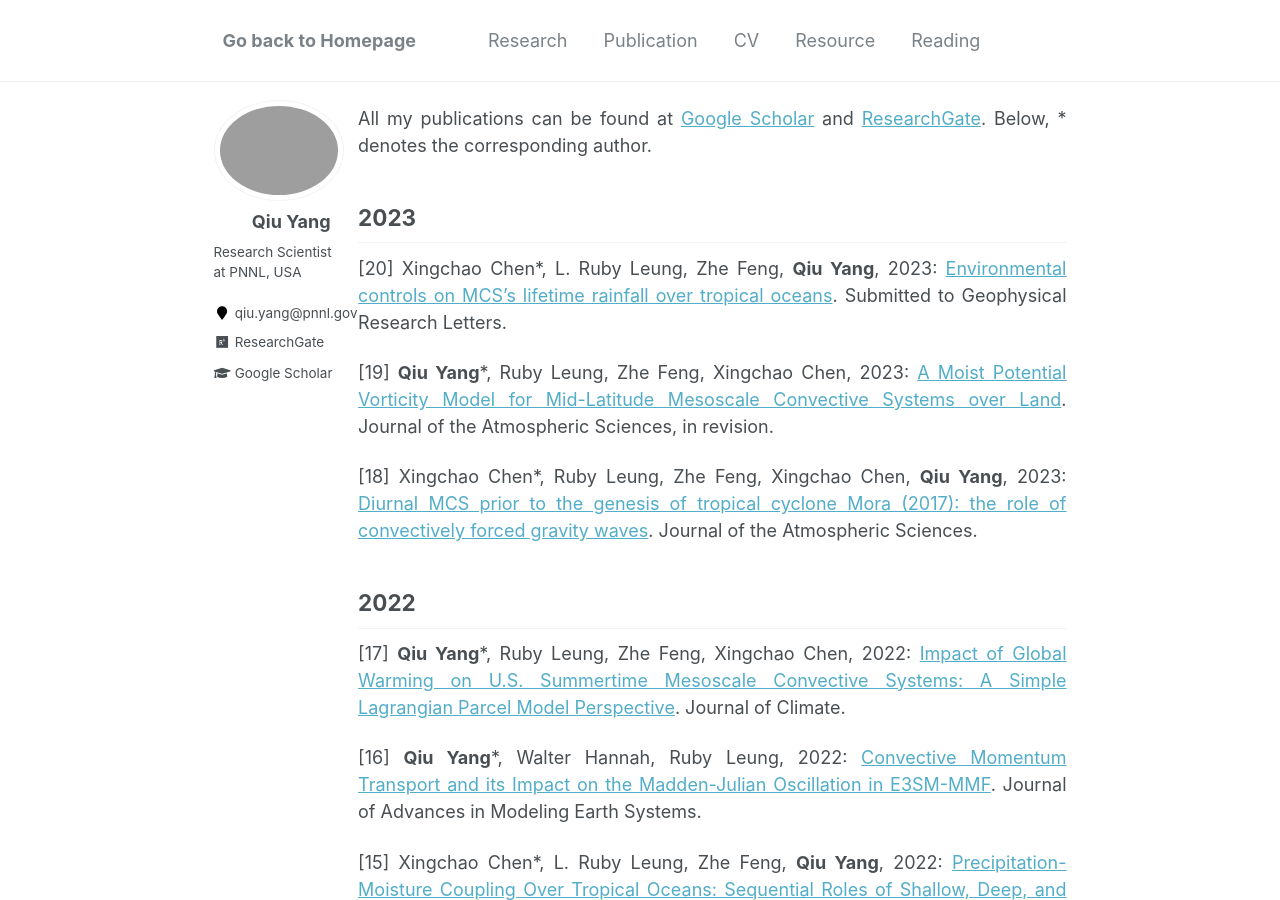
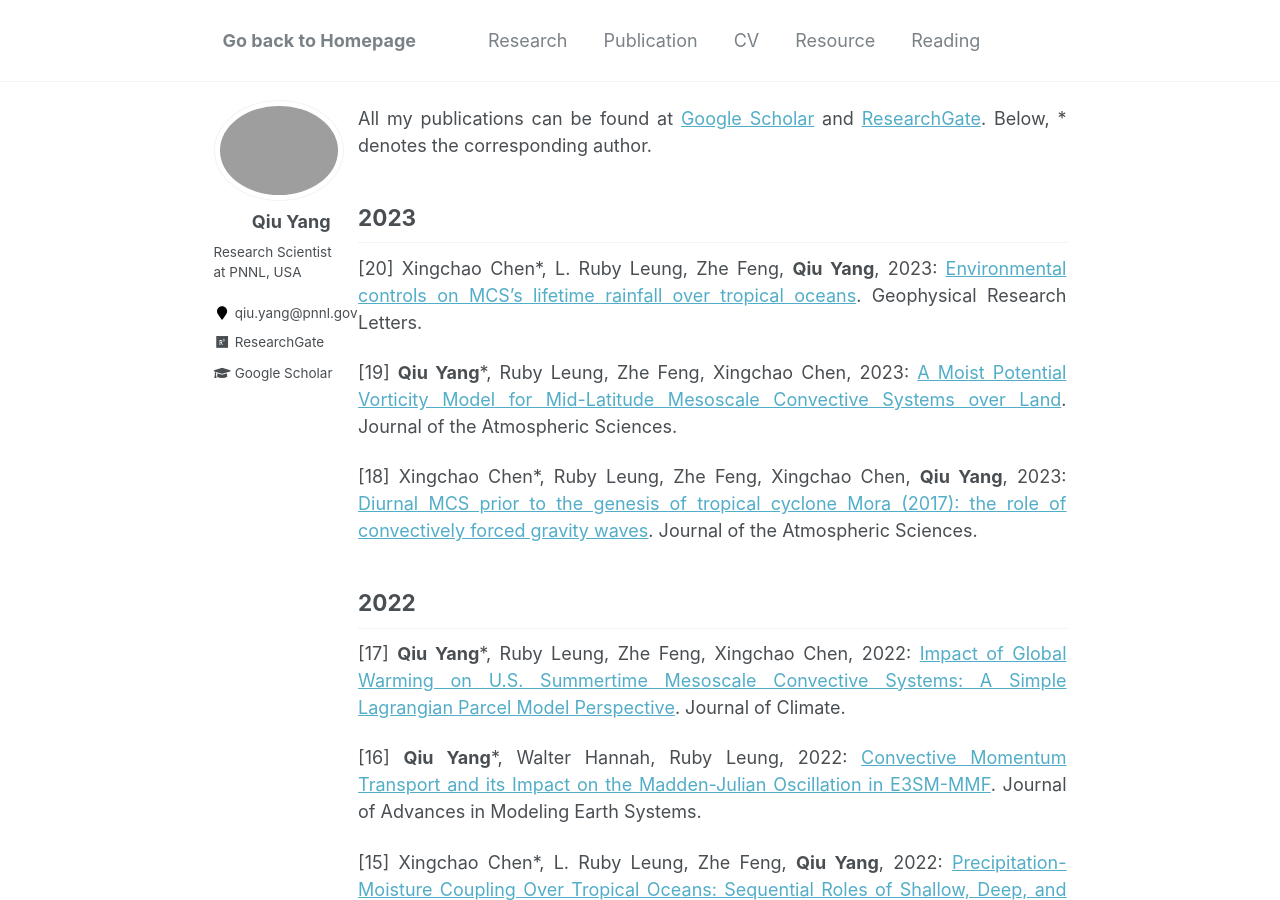
Before and after one commit to qiuyang50/qiuyang50.github.io, a Jekyll site: the page built from _pages/publication.md, in a window 1280 px wide and 900 px high. Built offline with Jekyll 4.4.1, drawn with Linux system fonts in a browser that asks for light colours.

Commit message:
Update publication.md

```diff
--- a/_pages/publication.md
+++ b/_pages/publication.md
@@ -8,9 +8,9 @@ All my publications can be found at [Google Scholar](https://scholar.google.com/
 
 2023
 -
-[20] Xingchao Chen*, L. Ruby Leung, Zhe Feng, **Qiu Yang**, 2023: [Environmental controls on MCS's lifetime rainfall over tropical oceans](https://doi.org/10.1029/2023GL103267). Submitted to Geophysical Research Letters.
+[20] Xingchao Chen*, L. Ruby Leung, Zhe Feng, **Qiu Yang**, 2023: [Environmental controls on MCS's lifetime rainfall over tropical oceans](https://doi.org/10.1029/2023GL103267). Geophysical Research Letters.
 
-[19] **Qiu Yang***, Ruby Leung, Zhe Feng, Xingchao Chen, 2023: [A Moist Potential Vorticity Model for Mid-Latitude Mesoscale Convective Systems over Land](https://doi.org/10.1175/JAS-D-22-0244.1). Journal of the Atmospheric Sciences, in revision.
+[19] **Qiu Yang***, Ruby Leung, Zhe Feng, Xingchao Chen, 2023: [A Moist Potential Vorticity Model for Mid-Latitude Mesoscale Convective Systems over Land](https://doi.org/10.1175/JAS-D-22-0244.1). Journal of the Atmospheric Sciences.
 
 [18] Xingchao Chen*, Ruby Leung, Zhe Feng, Xingchao Chen, **Qiu Yang**, 2023: [Diurnal MCS prior to the genesis of tropical cyclone Mora (2017): the role of convectively forced gravity waves](https://doi.org/10.1175/JAS-D-22-0203.1). Journal of the Atmospheric Sciences.
 
```
